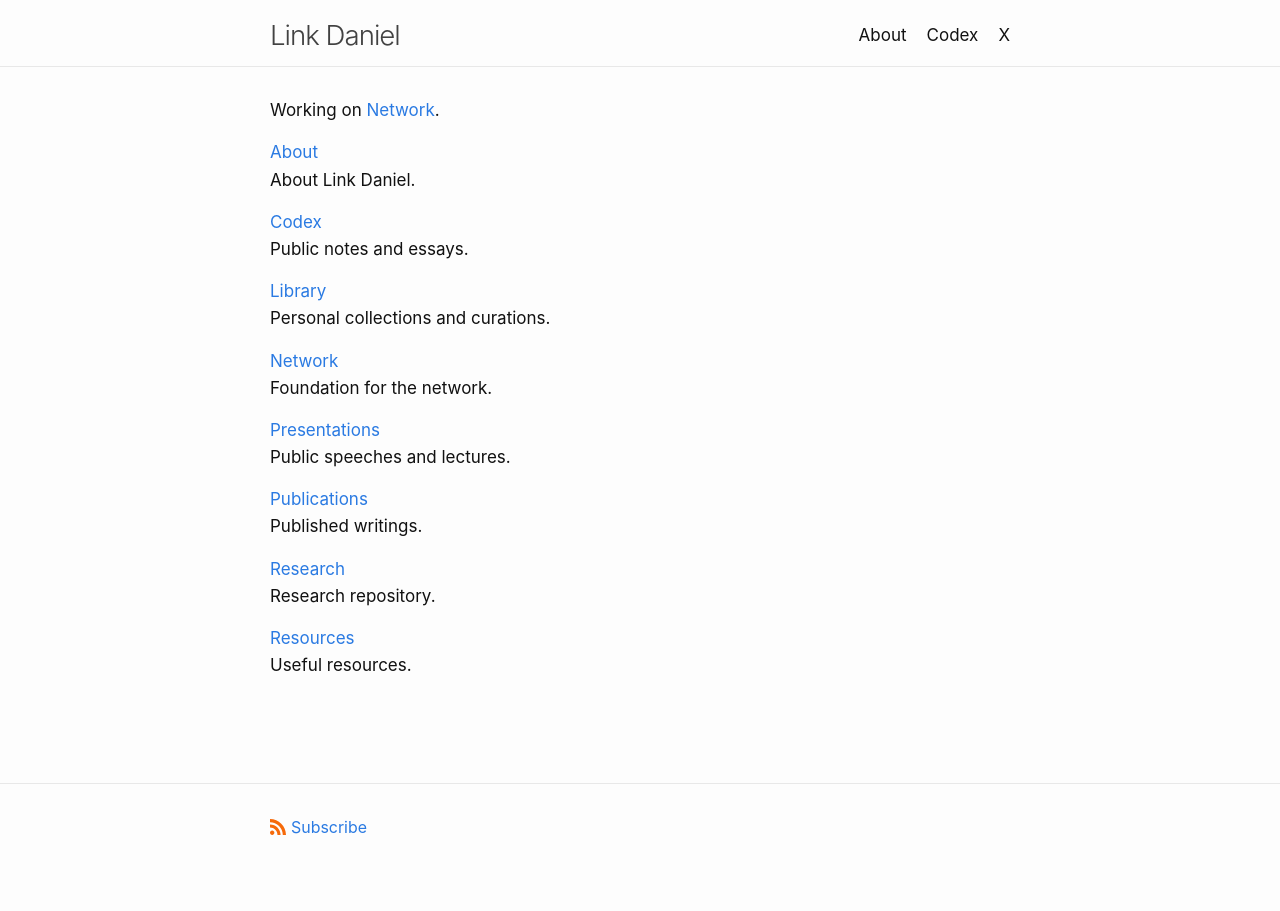
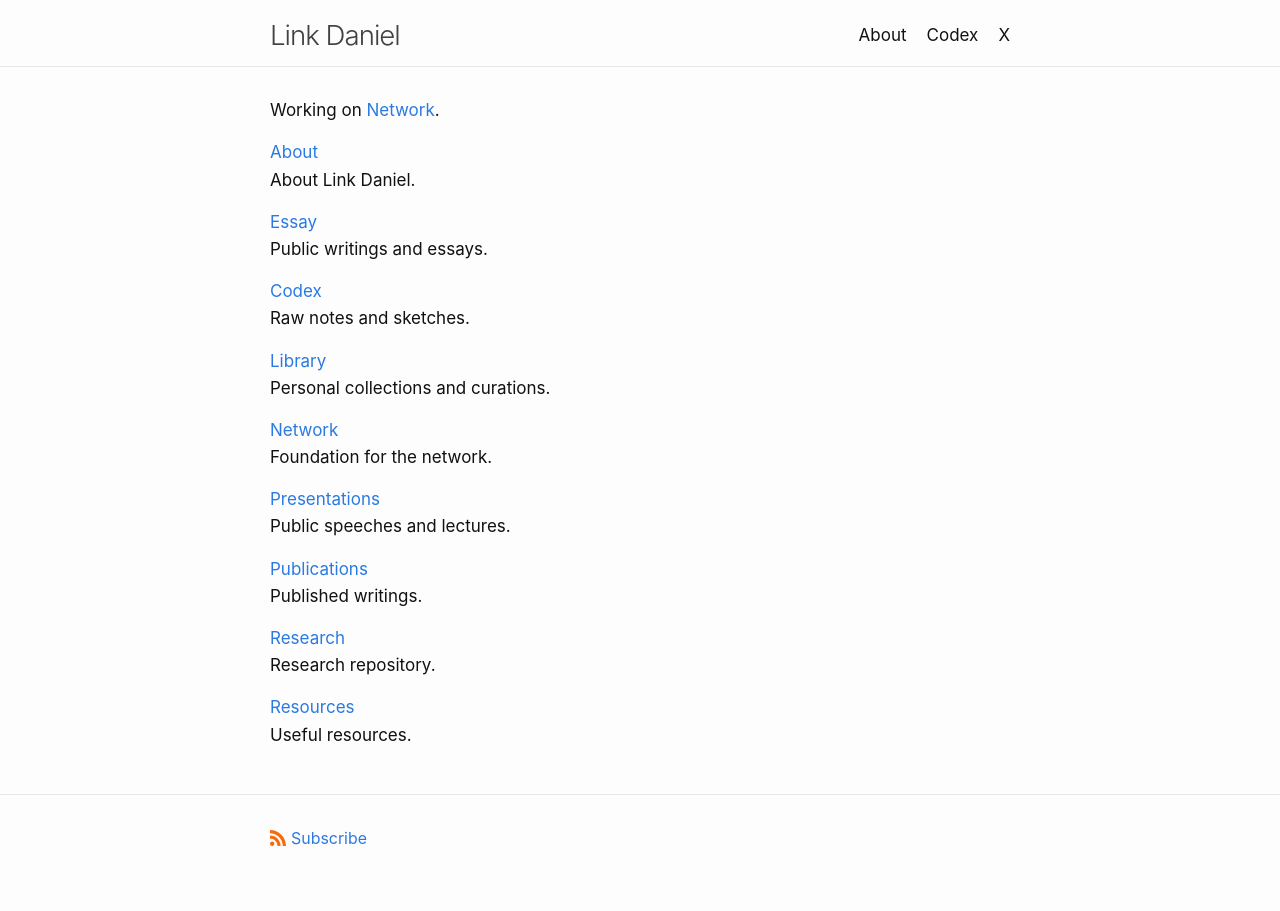
Before and after one commit to link-daniel/link.github.io, a Jekyll site: the page built from index.md, in a window 1280 px wide. Built offline with Jekyll 4.4.1, drawn with Linux system fonts in a browser that asks for light colours.

Commit message:
Update index.md

```diff
--- a/index.md
+++ b/index.md
@@ -14,9 +14,13 @@ Working on [Network](https://netxork.com).
 <br>
 About Link Daniel.
 
+[Essay](/essay)
+<br>
+Public writings and essays.
+
 [Codex](/codex)
 <br>
-Public notes and essays.
+Raw notes and sketches.
 
 [Library](/library)
 <br>
```
